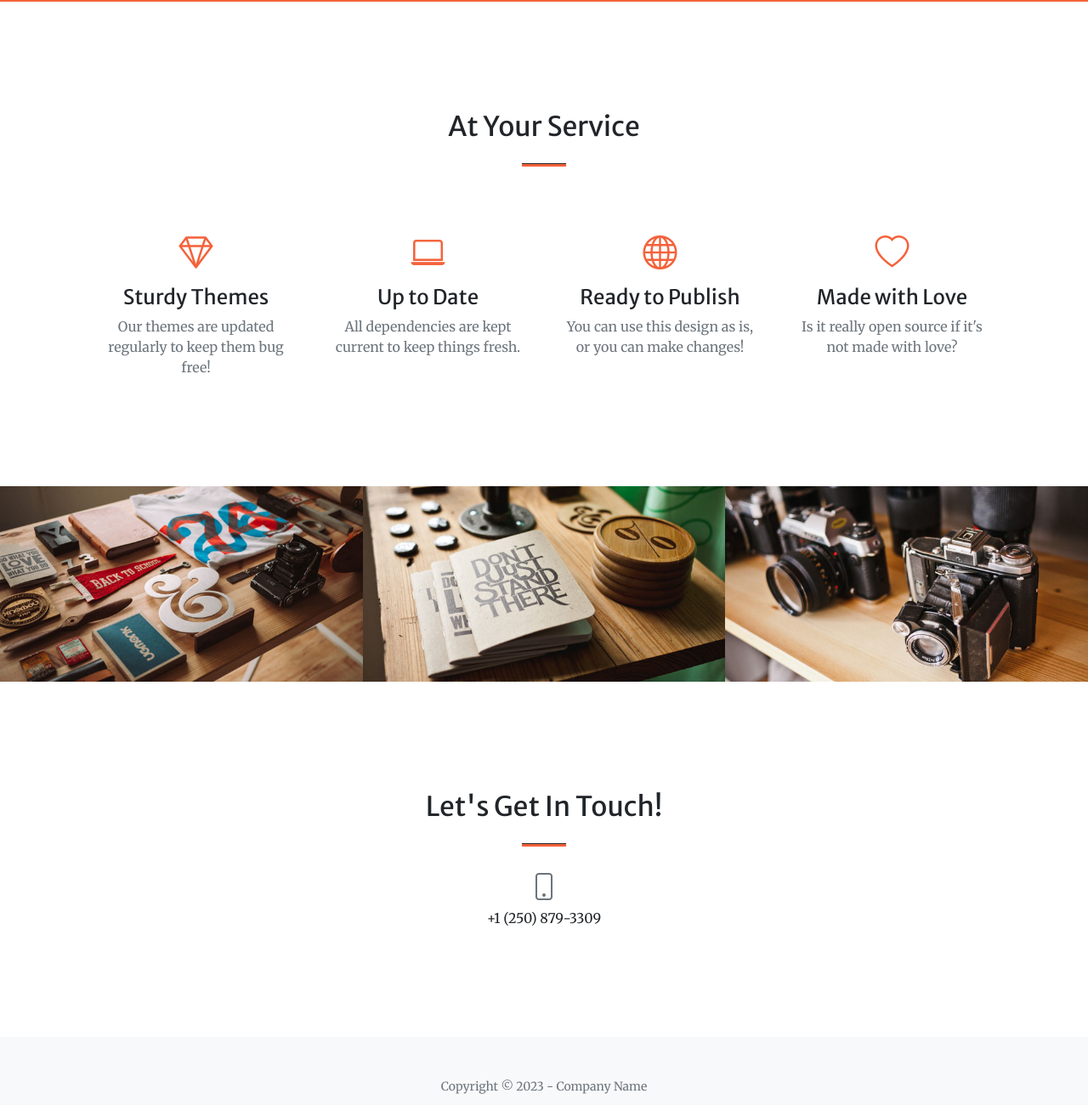
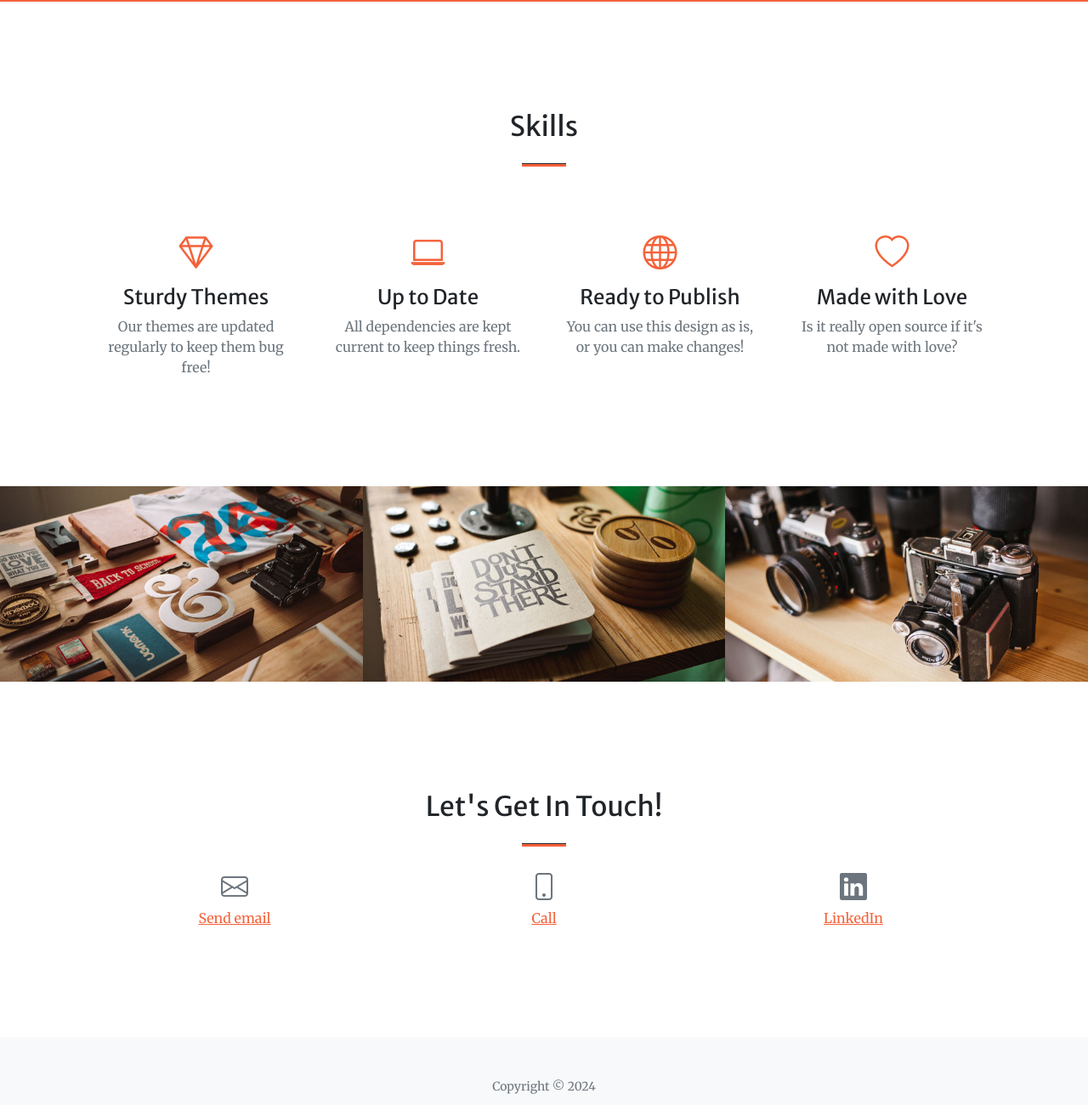
Before and after one commit to sin1465/iskander.github.io, a plain HTML site: page index.html in a window 1280 px wide. Shown: the part 1300-2600 px from the top of the page at 85% size. Drawn offline with nearby package versions, Linux system fonts and the light colour scheme; some packages are replaced by stand-ins of ours; a script that the page names is missing.

Commit message:
updated about and contact sections

```diff
--- a/index.html
+++ b/index.html
@@ -5,7 +5,7 @@
         <meta name="viewport" content="width=device-width, initial-scale=1, shrink-to-fit=no" />
         <meta name="description" content="" />
         <meta name="author" content="" />
-        <title>Creative - Start Bootstrap Theme</title>
+        <title>Iskander Sermanizov | Computer Scientist based in Kamloops, Canada</title>
         <!-- Favicon-->
         <link rel="icon" type="image/x-icon" href="assets/favicon.ico" />
         <!-- Bootstrap Icons-->
@@ -55,7 +55,7 @@
                     <div class="col-lg-8 text-center">
                         <h2 class="text-white mt-0">About Me</h2>
                         <hr class="divider divider-light" />
-                        <p class="text-white-75 mb-4">Start Bootstrap has everything you need to get your new website up and running in no time! Choose one of our open source, free to download, and easy to use themes! No strings attached!</p>
+                        <p class="text-white-75 mb-4">Aspiring Computing Science professional graduating from Thompson Rivers University with a strong foundation in software development. Eager to apply my academic knowledge in a dynamic tech environment.</p>
                         <a class="btn btn-light btn-xl" href="">My Resume</a>
                     </div>
                 </div>
@@ -64,7 +64,7 @@
         <!-- Skills-->
         <section class="page-section" id="skills">
             <div class="container px-4 px-lg-5">
-                <h2 class="text-center mt-0">At Your Service</h2>
+                <h2 class="text-center mt-0">Skills</h2>
                 <hr class="divider" />
                 <div class="row gx-4 gx-lg-5">
                     <div class="col-lg-3 col-md-6 text-center">
@@ -129,33 +129,6 @@
                             </div>
                         </a>
                     </div>
-                    <!-- <div class="col-lg-4 col-sm-6">
-                        <a class="portfolio-box" href="assets/img/portfolio/fullsize/4.jpg" title="Project Name">
-                            <img class="img-fluid" src="assets/img/portfolio/thumbnails/4.jpg" alt="..." />
-                            <div class="portfolio-box-caption">
-                                <div class="project-category text-white-50">Category</div>
-                                <div class="project-name">Project Name</div>
-                            </div>
-                        </a>
-                    </div>
-                    <div class="col-lg-4 col-sm-6">
-                        <a class="portfolio-box" href="assets/img/portfolio/fullsize/5.jpg" title="Project Name">
-                            <img class="img-fluid" src="assets/img/portfolio/thumbnails/5.jpg" alt="..." />
-                            <div class="portfolio-box-caption">
-                                <div class="project-category text-white-50">Category</div>
-                                <div class="project-name">Project Name</div>
-                            </div>
-                        </a>
-                    </div>
-                    <div class="col-lg-4 col-sm-6">
-                        <a class="portfolio-box" href="assets/img/portfolio/fullsize/6.jpg" title="Project Name">
-                            <img class="img-fluid" src="assets/img/portfolio/thumbnails/6.jpg" alt="..." />
-                            <div class="portfolio-box-caption p-3">
-                                <div class="project-category text-white-50">Category</div>
-                                <div class="project-name">Project Name</div>
-                            </div>
-                        </a>
-                    </div> -->
                 </div>
             </div>
         </div>
@@ -170,15 +143,23 @@
                 </div>
                 <div class="row gx-4 gx-lg-5 justify-content-center">
                     <div class="col-lg-4 text-center mb-5 mb-lg-0">
+                        <i class="bi-envelope fs-2 mb-3 text-muted"></i>
+                        <div><a href="mailto:iskandersermanizov@gmail.com">Send email</a></div>
+                    </div>
+                    <div class="col-lg-4 text-center mb-5 mb-lg-0">
                         <i class="bi-phone fs-2 mb-3 text-muted"></i>
-                        <div>+1 (250) 879-3309</div>
+                        <div><a href="tel:+1 (250) 879-3309">Call</a></div>
+                    </div>
+                    <div class="col-lg-4 text-center mb-5 mb-lg-0">
+                        <i class="bi-linkedin fs-2 mb-3 text-muted"></i>
+                        <div><a href="https://www.linkedin.com/in/iskander-sermanizov-725496306">LinkedIn</a></div>
                     </div>
                 </div>
             </div>
         </section>
         <!-- Footer-->
         <footer class="bg-light py-5">
-            <div class="container px-4 px-lg-5"><div class="small text-center text-muted">Copyright &copy; 2023 - Company Name</div></div>
+            <div class="container px-4 px-lg-5"><div class="small text-center text-muted">Copyright &copy; 2024</div></div>
         </footer>
         <!-- Bootstrap core JS-->
         <script src="https://cdn.jsdelivr.net/npm/bootstrap@5.2.3/dist/js/bootstrap.bundle.min.js"></script>
```
